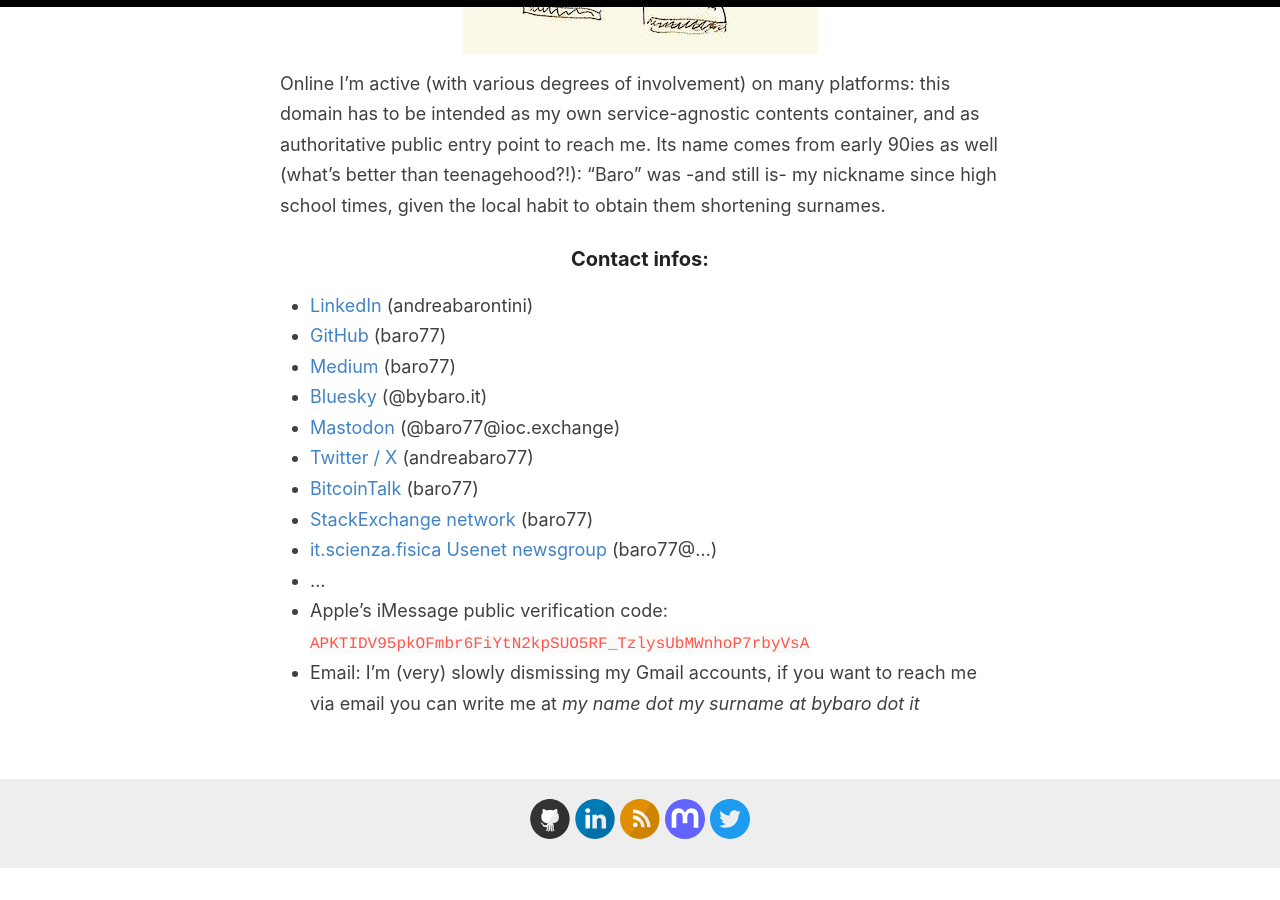
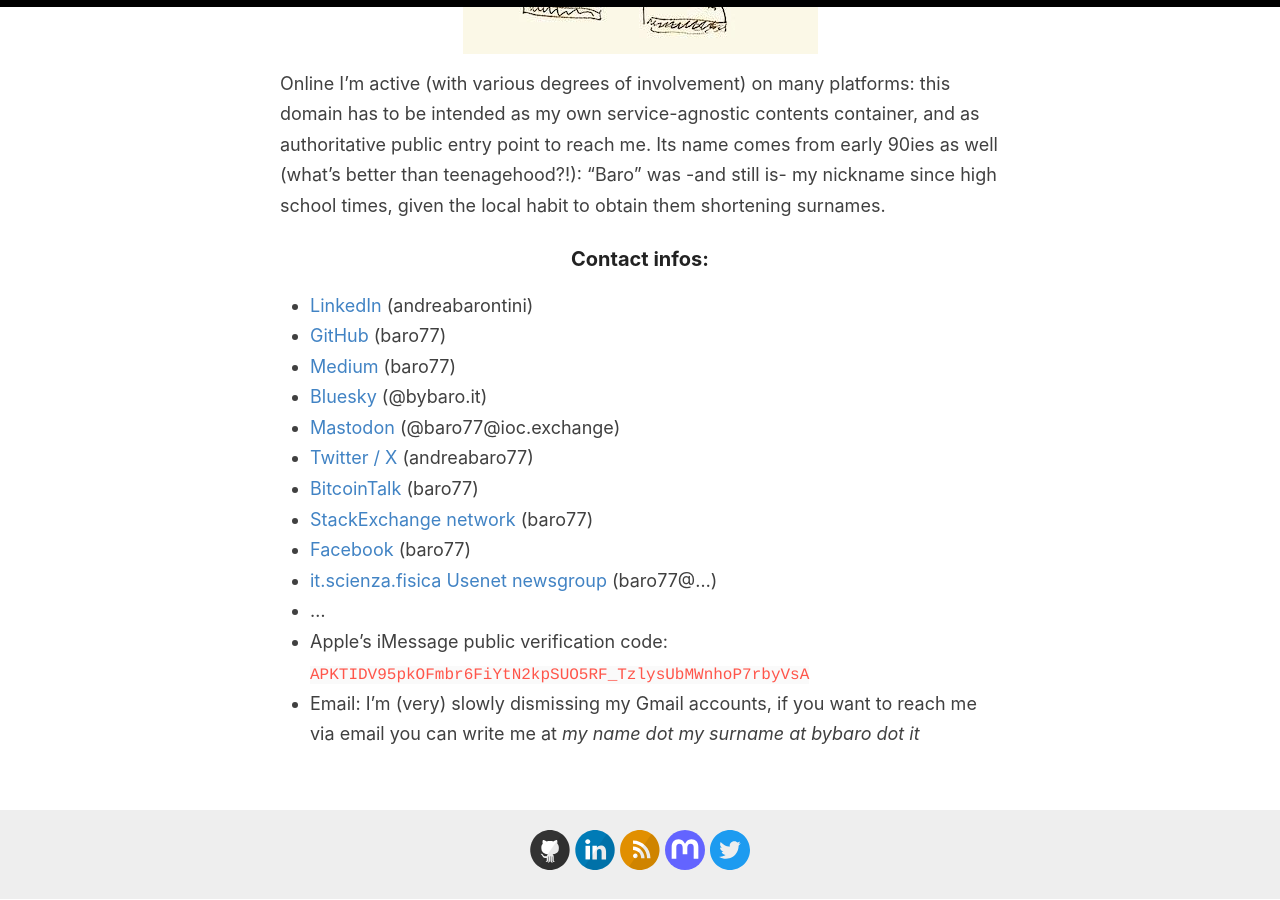
Before and after one commit to baro77/baro77.github.io, a Jekyll site: the page built from _pages/me.md, in a window 1280 px wide and 900 px high, scrolled down 958 px. Built offline with Jekyll 4.4.1, drawn with Linux system fonts in a browser that asks for light colours; before the commit the page ends 1827 px from its top, so only the background shows below that.

Commit message:
Added Facebook account

````diff
--- a/_pages/me.md
+++ b/_pages/me.md
@@ -24,6 +24,7 @@
 - [Twitter / X](https://twitter.com/andreabaro77){:target="_blank"} (andreabaro77)
 - [BitcoinTalk](https://bitcointalk.org/index.php?action=profile;u=2686223){:target="_blank"} (baro77)
 - [StackExchange network](https://stackexchange.com/users/20675050/baro77?tab=accounts){:target="_blank"} (baro77)
+- [Facebook](https://www.facebook.com/baro77){:target="_blank"} (baro77)
 - [it.scienza.fisica Usenet newsgroup](nntp://it.scienza.fisica) (baro77@...)
 - ...
 - Apple's iMessage public verification code: ```APKTIDV95pkOFmbr6FiYtN2kpSUO5RF_TzlysUbMWnhoP7rbyVsA```
````
